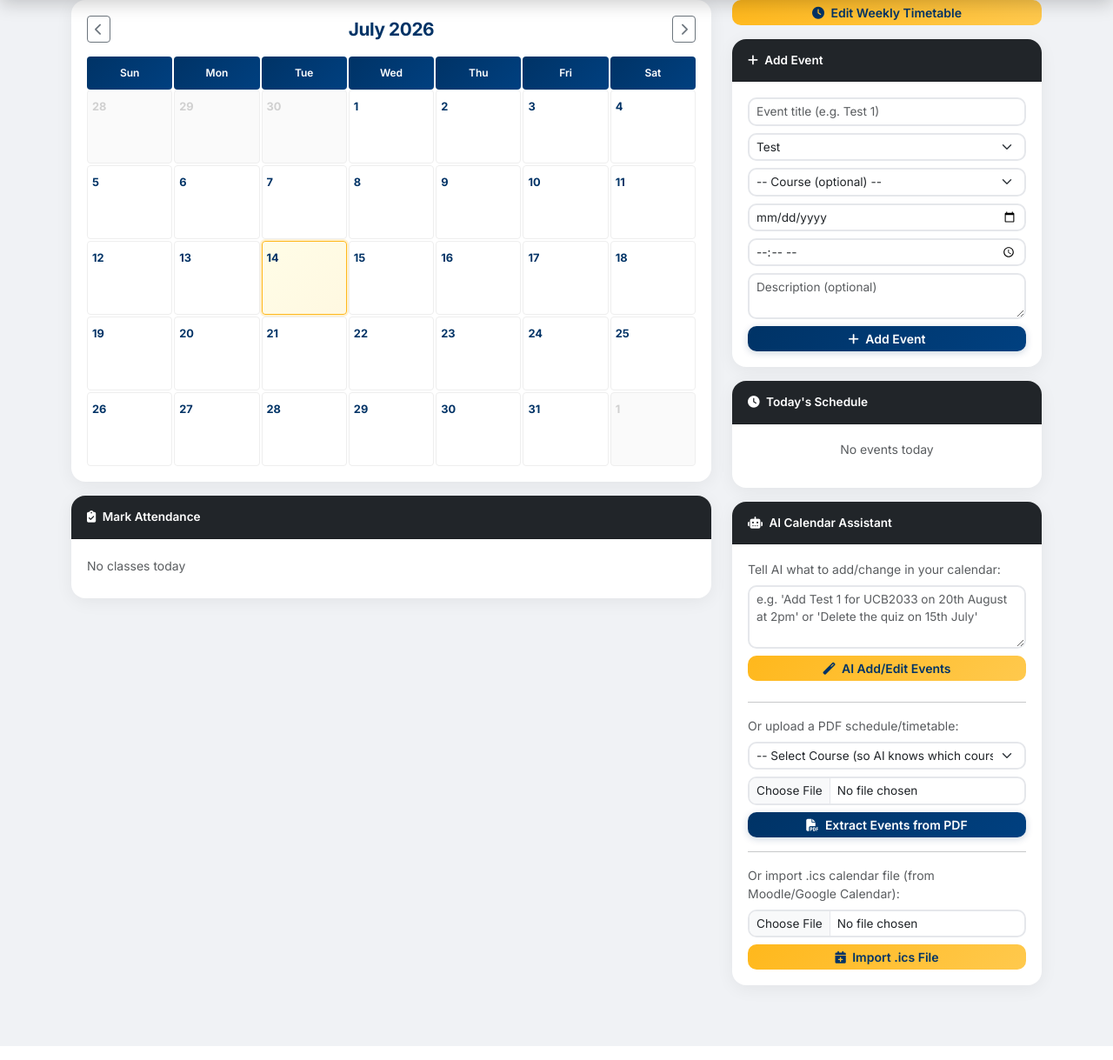
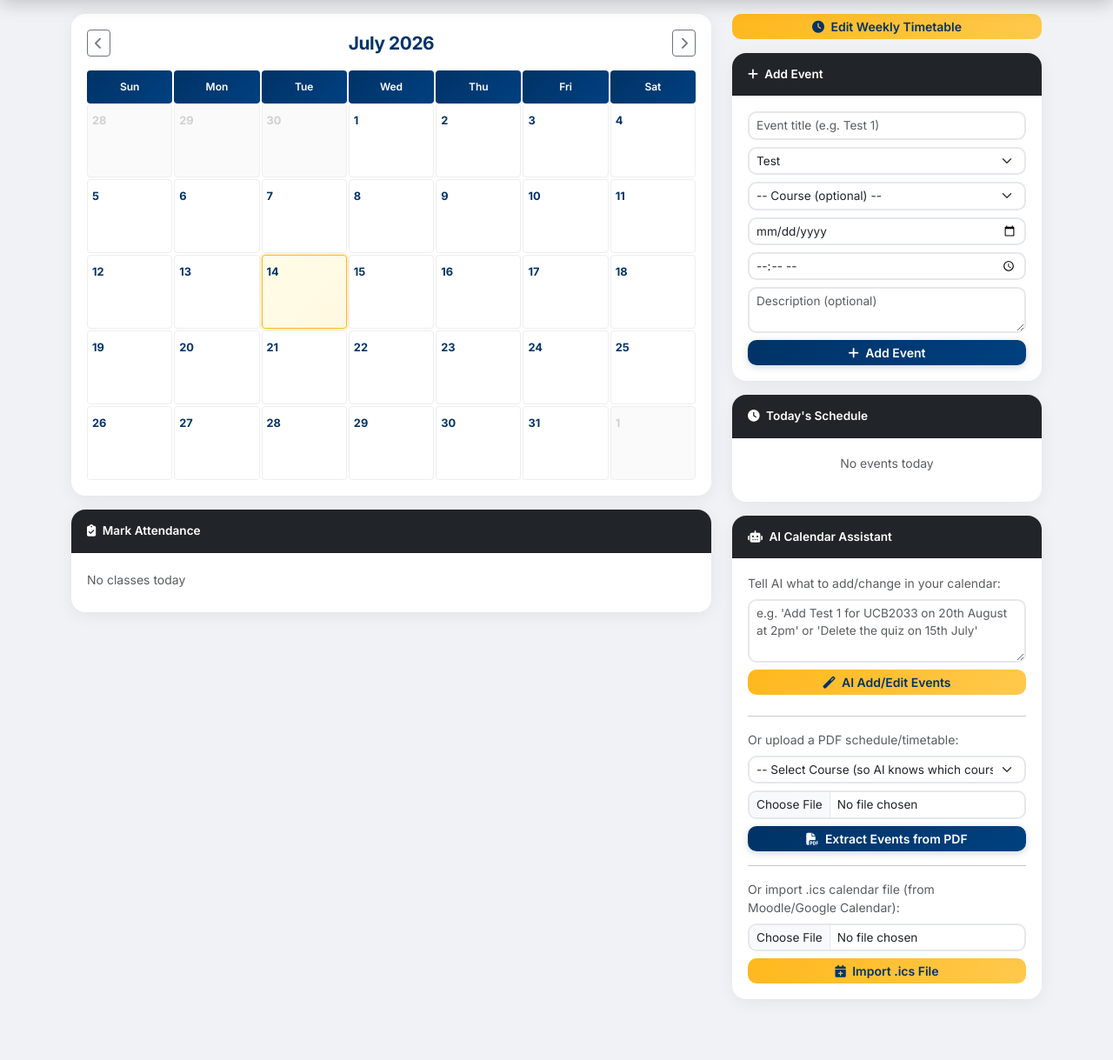
Before and after one commit to IskandarAbdullah/utpcalc, a Flask app: page /calendar in a window 1280 px wide. Shown: the part 64-1283 px from the top of the page at 87% size. Run offline with Flask 3, Linux system fonts and the light colour scheme; the visitor is signed in with stand-in values (Sample User, id 1); data comes from the database, SQL or seed files in the repository; data that the repository does not hold is empty; some libraries are stand-ins or nearby versions.

Commit message:
Add gap between navbar and page content

```diff
--- a/templates/nav.html
+++ b/templates/nav.html
@@ -176,7 +176,7 @@ body.dark-mode a { color: var(--utp-gold); }
 
 @media (min-width: 769px) {
     body {
-        padding-top: var(--nav-height);
+        padding-top: calc(var(--nav-height) + 16px);
     }
 }
 </style>
```
